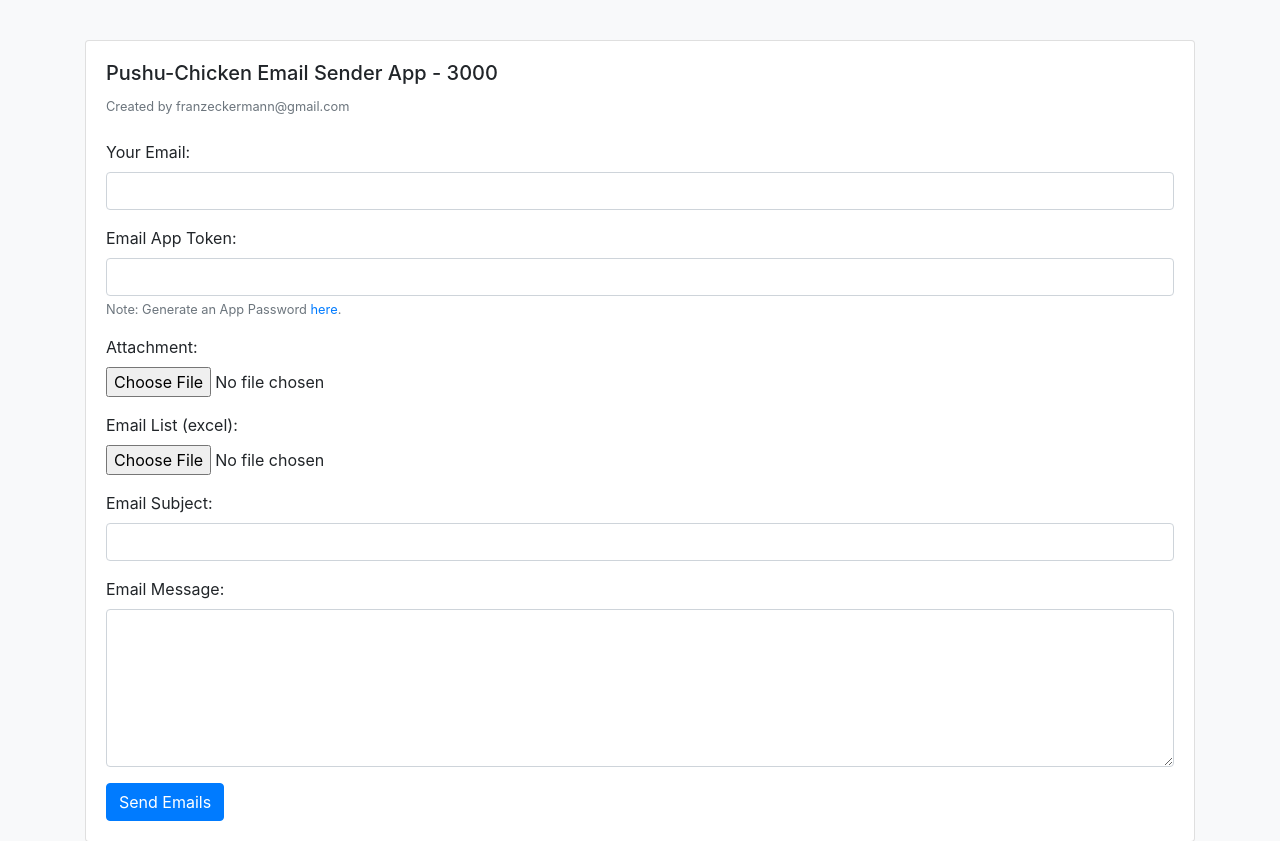
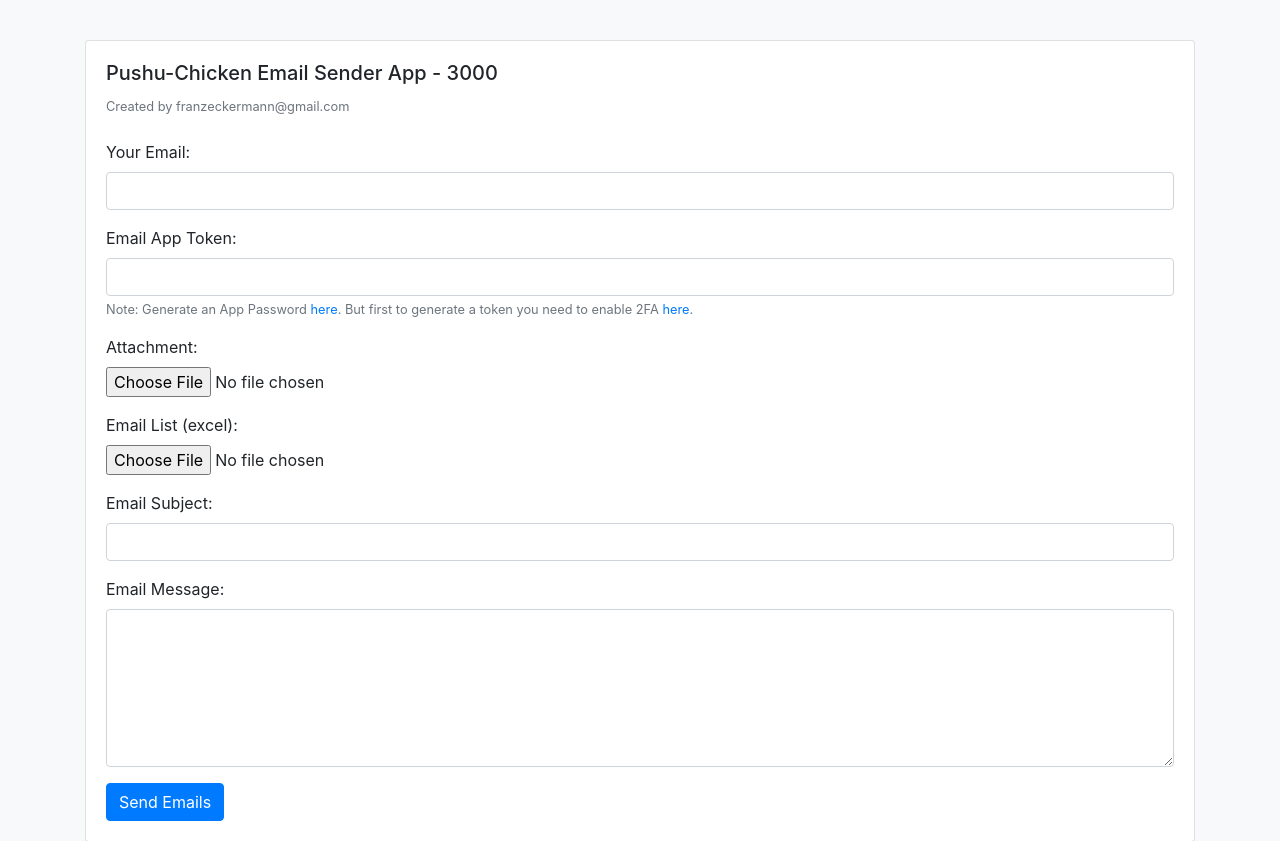
Before and after one commit to DonPon/email-bot-flask, a Flask app: page / in a window 1280 px wide. Shown: the top 841 px of the page. Run offline with Flask 3, Linux system fonts and the light colour scheme; some libraries are stand-ins or nearby versions.

Commit message:
added instructions

```diff
--- a/templates/index.html
+++ b/templates/index.html
@@ -35,7 +35,9 @@
                         <label for="email_token">Email App Token:</label>
                         <input type="password" class="form-control" name="email_token" required>
                         <small class="form-text text-muted">
+
                             Note: Generate an App Password <a href="https://myaccount.google.com/apppasswords" target="_blank">here</a>.
+                            But first to generate a token you need to enable 2FA <a href="https://myaccount.google.com/u/1/signinoptions/two-step-verification/enroll-welcome" target="_blank">here</a>.
                         </small>
                     </div>
 
```
